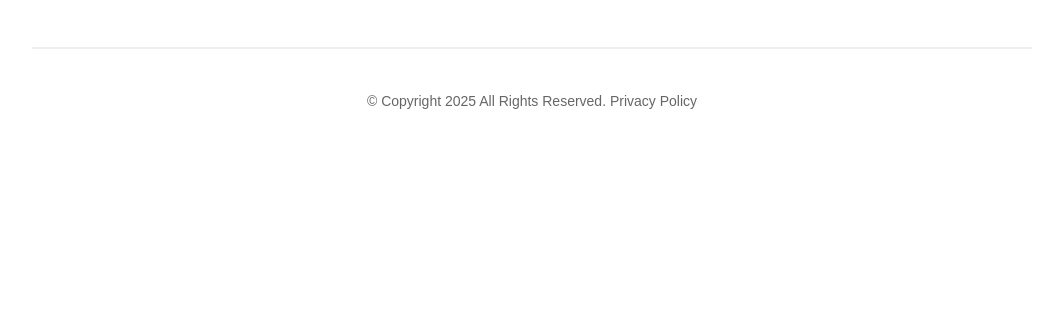
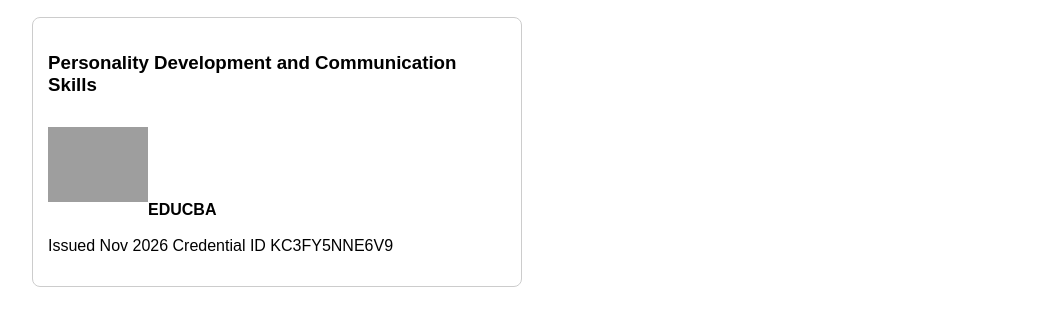
Before and after one commit to akshaymishra218-code/resume, a plain HTML site: page index.html in a window 1280 px wide. Shown: the part 3994-4328 px from the top of the page, without its empty margins (108-1171 px from the left). Before the commit the page ends 4167 px from the top, so only its background shows below. Drawn offline with Linux system fonts and the light colour scheme; grey boxes are pictures that could not be loaded.

Commit message:
Add EDUCBA Personality Development certificate card

```diff
--- a/index.html
+++ b/index.html
@@ -363,6 +363,10 @@
             <h3>Claude Code: Software Engineering with Generative AI Agents</h3>
             <p><a href="https://www.coursera.org/account/accomplishments/verify/GMZ7I89PD6AB"> <img src="https://e4usa.org/sites/default/files/2023-08/vanderbilt-logo450x500.png" alt="Vanderbilt Logo" style="width:100px;height:100px;object-fit:contain;"></a><strong>Vanderbilt University</strong> <br> <br>Issued Sep 2026 Credential ID GMZ7I89PD6AB</p>
         </div>
+        <div class="cert-card">
+            <h3>Personality Development and Communication Skills</h3>
+            <p><a href="https://www.coursera.org/account/accomplishments/verify/KC3FY5NNE6V9"> <img src="https://www.educba.com/academy/wp-content/uploads/2020/07/educba_logo_150x150.png" alt="EDUCBA Logo" style="width:100px;height:100px;object-fit:contain;"></a><strong>EDUCBA</strong> <br> <br>Issued Nov 2026 Credential ID KC3FY5NNE6V9</p>
+        </div>
     </div>
 
     <footer>
```
